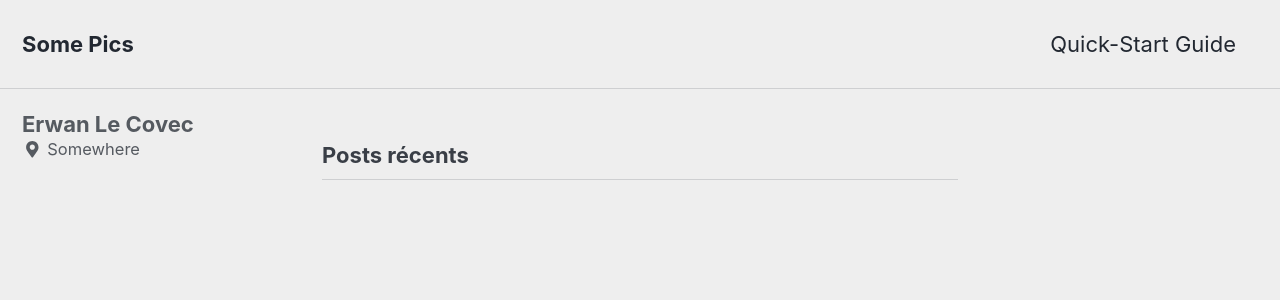
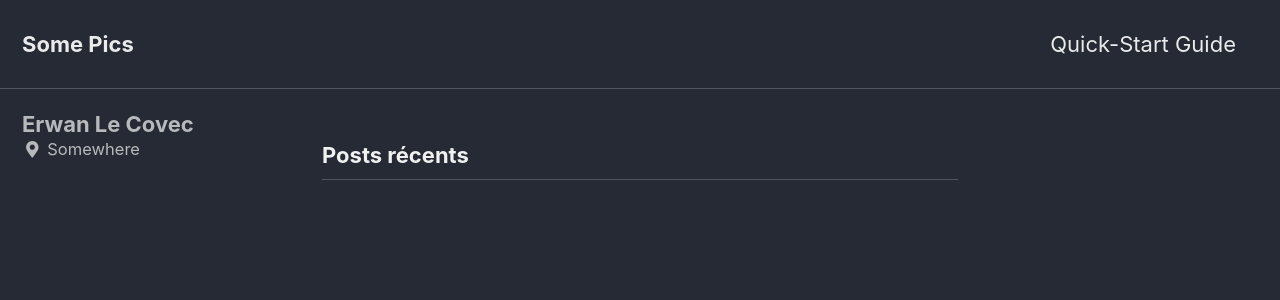
Before and after one commit to erwanlc/somepics, a Jekyll site: the page built from index.html, in a window 1280 px wide and 900 px high. Shown: the top 300 px of the window. Built offline with Jekyll 4.4.1, drawn with Linux system fonts in a browser that asks for light colours; nearby versions of some CDN libraries; the list of posts is cut into pages by our own code.

Commit message:
Update _config.yml

```diff
--- a/_config.yml
+++ b/_config.yml
@@ -12,7 +12,7 @@
 
 theme                  : "minimal-mistakes-jekyll"
 remote_theme           : "mmistakes/minimal-mistakes"
-minimal_mistakes_skin  : "air"
+minimal_mistakes_skin  : "dark"
 
 # Site Settings
 locale                   : "fr"
```
